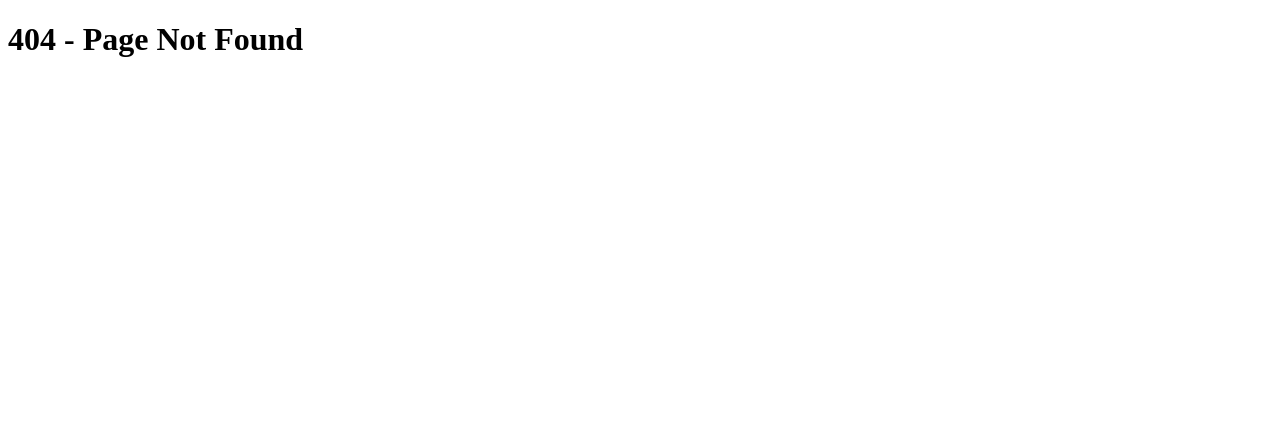
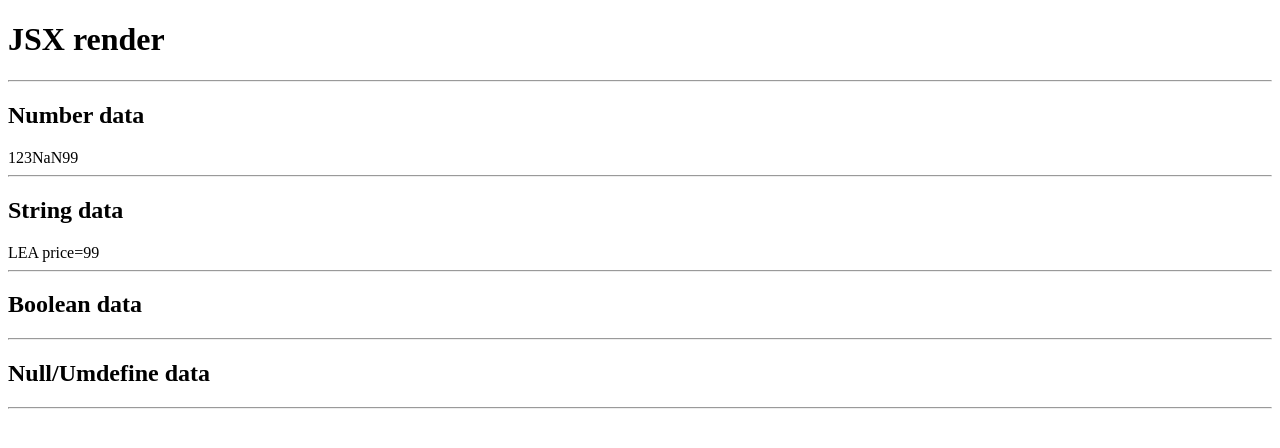
Before and after one commit to yanniao0827/React, a Next.js app: page /cs-0604/jsx-render in a window 1280 px wide. Before the commit this address had no page. Shown: the top 448 px of the page. Built offline with nearby package versions, Linux system fonts and the light colour scheme.

Commit message:
react中各種資料的渲染

```diff
--- /dev/null
+++ b/pages/cs-0604/jsx-render.js
@@ -0,0 +1,28 @@
+import React from 'react';
+
+export default function JsxRender() {
+  return (
+    <>
+      <h1>JSX render</h1>
+      <hr />
+      <h2>Number data</h2>
+      123
+      {NaN}
+      {100 - 1}
+      <hr />
+      <h2>String data</h2>
+      LEA
+      {'     '}
+      {`price=${100 - 1}`}
+      <hr />
+      <h2>Boolean data</h2>
+      {true}
+      {false}
+      <hr />
+      <h2>Null/Umdefine data</h2>
+      {null}
+      {undefined}
+      <hr />
+    </>
+  );
+}
```
